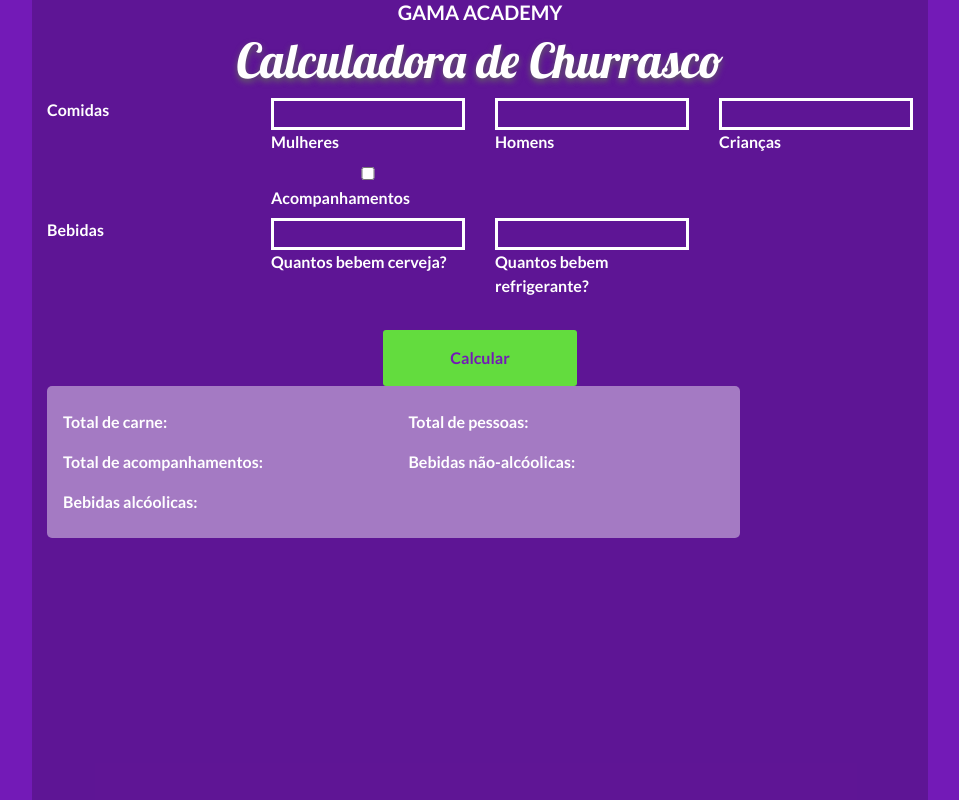
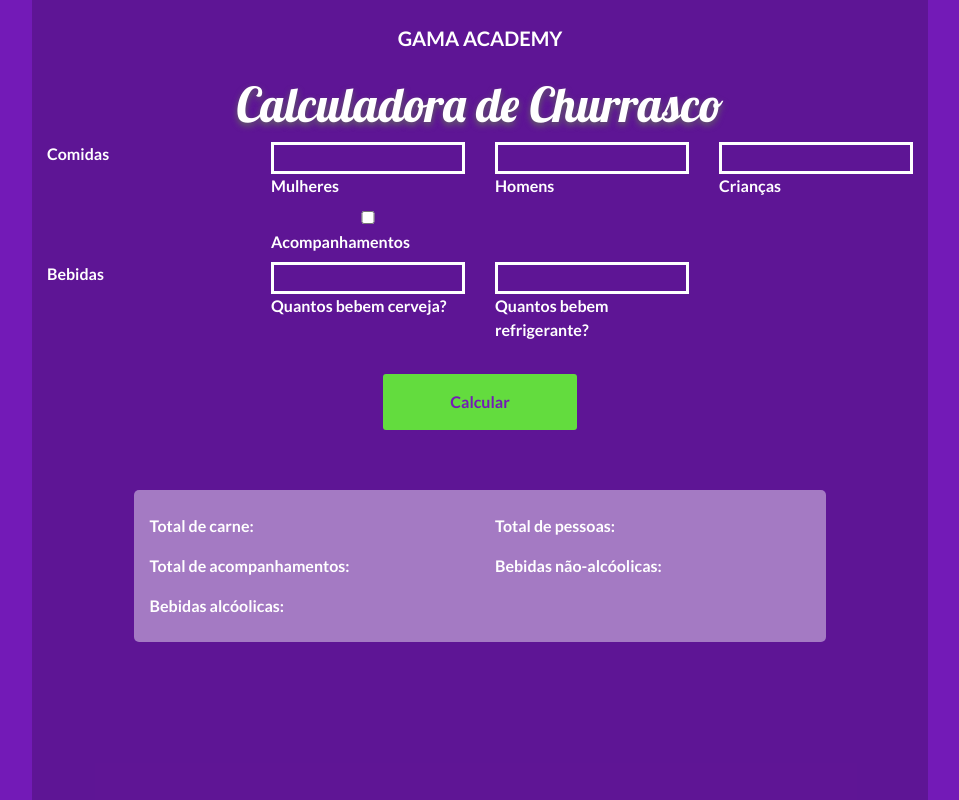
Before and after one commit to PedroSato/gama-academy-calculadora-churrasco, a plain HTML site: page index.html in a window 1280 px wide. Shown: the whole page, without its empty margins (160-1119 px from the left). Drawn offline with nearby package versions, Linux system fonts and the light colour scheme.

Commit message:
Corrigindo a tabela de resultados

```diff
--- a/index.html
+++ b/index.html
@@ -1,5 +1,5 @@
 <!DOCTYPE html>
-<html lang="en">
+<html lang="pt-br">
   <head>
     <meta charset="UTF-8" />
     <meta name="viewport" content="width=device-width, initial-scale=1.0" />
@@ -52,7 +52,7 @@
       <div class="col-md-3"><button id="botaoCalcular" class="botao">Calcular</button></div>
     </div>
 
-    <div class="tabela justify-content-around">
+    <div class="tabela">
       <div class="row">
         <div class="col">Total de carne: <label for="total-carne" id="total-carne"></label></div>
         <div class="col">Total de pessoas: <label for="total-pessoas" id="total-pessoas"></label></div>
--- a/style.css
+++ b/style.css
@@ -14,6 +14,7 @@ body {
 
 h5 {
     text-align: center;
+    margin: 3% auto;
 }
 
 h2 {
@@ -34,8 +35,8 @@ input {
     background-color: rgba(255, 255, 255, 0.43);
     border-radius: 5px;
     padding: 1em;
-    margin-bottom: 0;
     line-height: 2.5em;
+    margin: 7% auto;
 }
 
 .botao {
```
Also changed, not shown: 1 other file.
